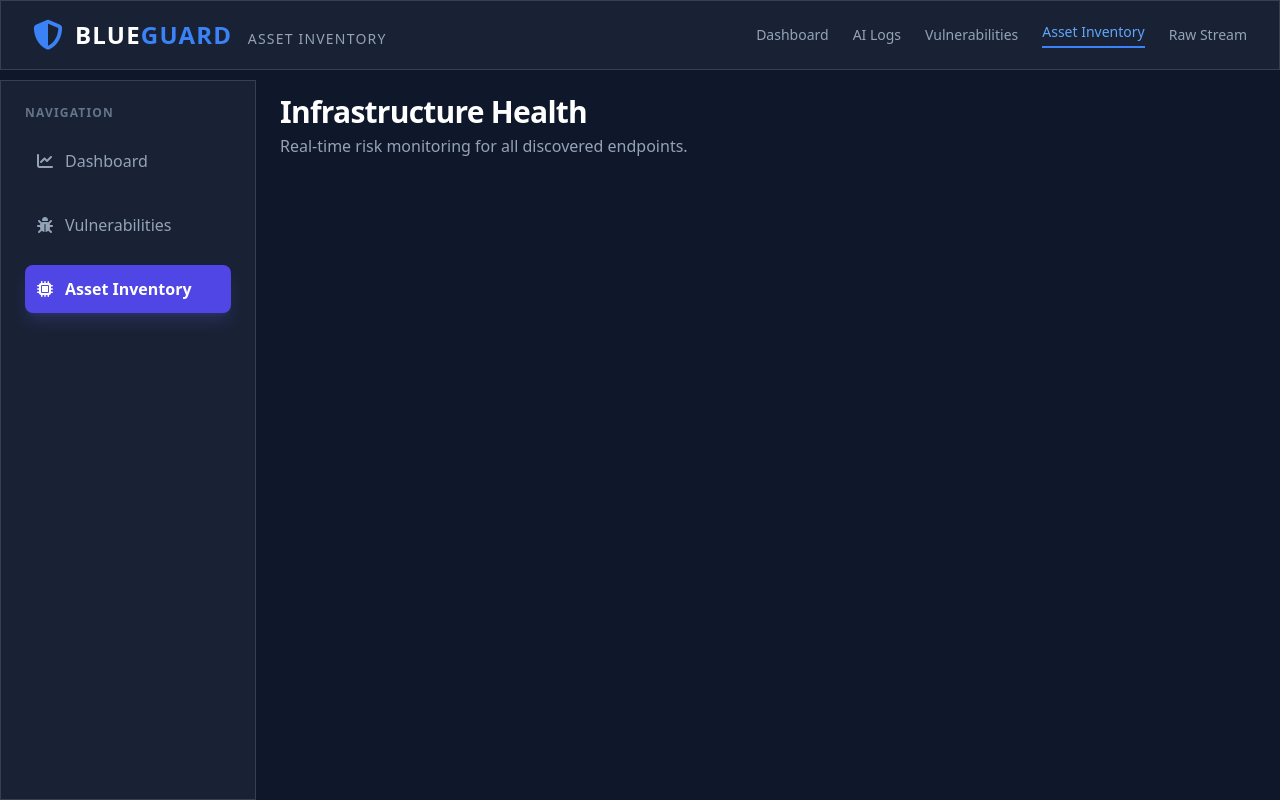
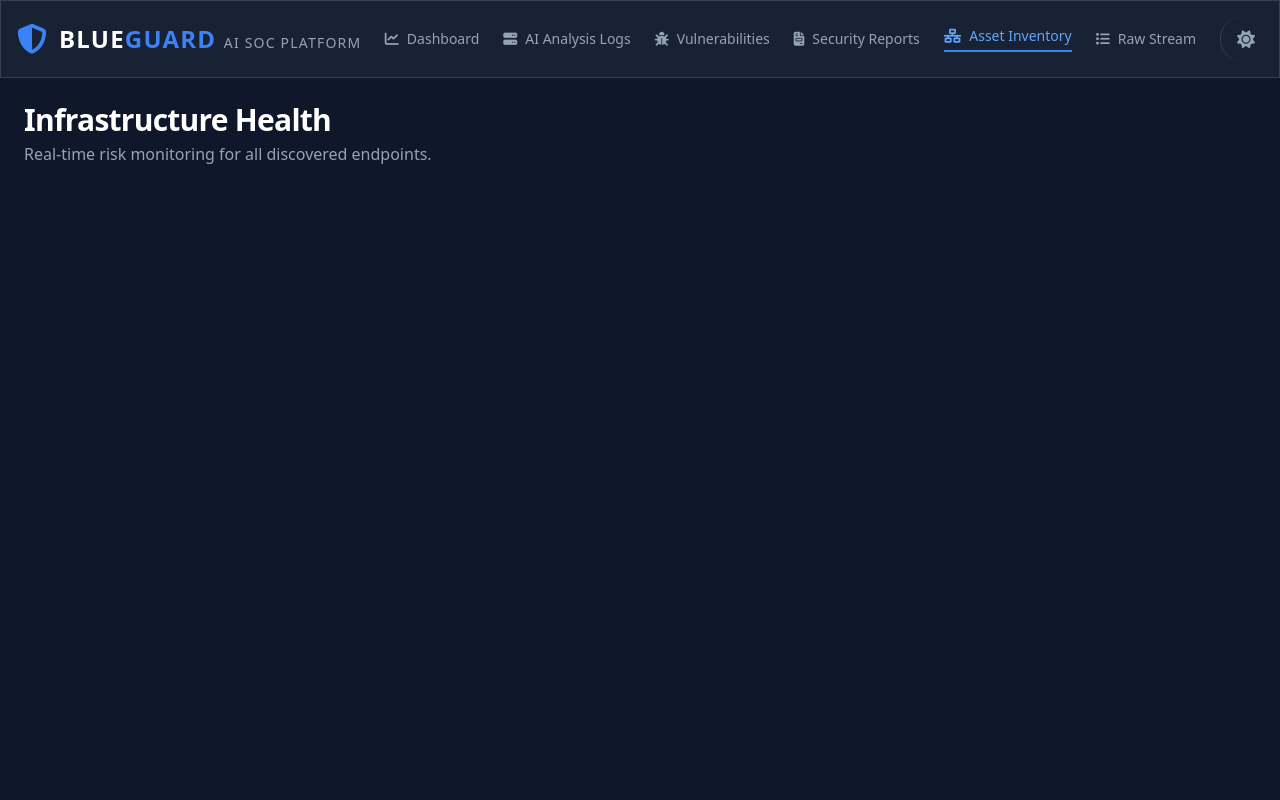
Before and after one commit to DigitechHarsh/BlueGuard, a Flask app: page /agents in a window 1280 px wide. Run offline with Flask 3, Linux system fonts and the light colour scheme; data that the repository does not hold is empty; some libraries are stand-ins or nearby versions.

Commit message:
Final SOC updates: Synced Top Navigation, Fixed Asset Inventory Logic & UI

```diff
--- a/app.py
+++ b/app.py
@@ -127,7 +127,7 @@ def vulnerabilities():
     asset_filter = request.args.get("asset", "All")
     sev_filter = request.args.get("severity", "All")
     page = int(request.args.get("page", 1))
-    limit = 20
+    limit = 15
 
     # If NO scan_id, show the GRID of SCANS
     if not scan_id:
@@ -392,14 +392,21 @@ def agents():
 
         # Risk & Health Scoring
         host_query = {"$or": [{"agent.name": hostname}, {"agent_name": hostname}, {"hostname": hostname}]}
-        crit = db.alerts.count_documents({**host_query, "$or": [{"org_risk": "Critical"}, {"severity": "Critical"}]})
-        high = db.alerts.count_documents({**host_query, "$or": [{"org_risk": "High"}, {"severity": "High"}]})
-        med = db.alerts.count_documents({**host_query, "$or": [{"org_risk": "Medium"}, {"severity": "Medium"}]})
 
-        risk = (crit * 25) + (high * 10) + (med * 5)
-        agent_data["health_score"] = max(0, 100 - risk)
+        crit = db.alerts.count_documents({"$and": [host_query, {"$or": [{"org_risk": "Critical"}, {"severity": "Critical"}]}]})
+        high = db.alerts.count_documents({"$and": [host_query, {"$or": [{"org_risk": "High"}, {"severity": "High"}]}]})
+        med = db.alerts.count_documents({"$and": [host_query, {"$or": [{"org_risk": "Medium"}, {"severity": "Medium"}]}]})
+
+        risk_score = (crit * 25) + (high * 10) + (med * 5)
+        agent_data["health_score"] = max(0, 100 - risk_score)
         agent_data["critical_alerts"] = crit
         agent_data["total_alerts"] = db.alerts.count_documents(host_query)
+
+        # Determine Risk Level for UI
+        if crit > 0: agent_data["risk"] = "Critical"
+        elif high > 0: agent_data["risk"] = "High"
+        elif med > 0: agent_data["risk"] = "Medium"
+        else: agent_data["risk"] = "Low"
 
         if agent_data["health_score"] < 40: agent_data["status"] = "Critical"
         elif agent_data["health_score"] < 80: agent_data["status"] = "Warning"
--- a/requirements.txt
+++ b/requirements.txt
@@ -14,3 +14,4 @@ Werkzeug==3.1.5
 openai
 python-dotenv
 pymongo
+gunicorn
--- a/templates/agents.html
+++ b/templates/agents.html
@@ -16,47 +16,32 @@
 </head>
 <body class="min-h-screen flex flex-col font-sans">
 
-    <!-- Navbar -->
+    <!-- Navbar (Synced with Dashboard) -->
     <nav class="glass-panel border-b border-slate-700 p-4 sticky top-0 z-50">
-        <div class="container mx-auto flex justify-between items-center px-4">
+        <div class="container mx-auto flex flex-wrap justify-between items-center gap-y-4 gap-x-2">
             <div class="flex items-center space-x-3">
                 <i class="fa-solid fa-shield-halved text-blue-500 text-3xl"></i>
-                <h1 class="text-2xl font-bold tracking-wider text-white uppercase">BLUE<span class="text-blue-500">GUARD</span>
-                    <span class="text-sm text-slate-400 font-normal ml-2">ASSET INVENTORY</span>
-                </h1>
+                <h1 class="text-2xl font-bold tracking-wider text-white">BLUE<span class="text-blue-500">GUARD</span>
+                    <span class="text-sm text-slate-400 font-normal">AI SOC PLATFORM</span></h1>
             </div>
-            <div class="flex items-center space-x-6 text-sm font-medium">
-                <a href="/" class="text-slate-400 hover:text-white transition">Dashboard</a>
-                <a href="/logs" class="text-slate-400 hover:text-white transition">AI Logs</a>
-                <a href="/vulnerabilities" class="text-slate-400 hover:text-white transition">Vulnerabilities</a>
-                <a href="/agents" class="text-blue-400 border-b-2 border-blue-500 pb-1">Asset Inventory</a>
-                <a href="/alerts" class="text-slate-400 hover:text-white transition">Raw Stream</a>
+
+            <div class="space-x-6 text-sm font-medium flex items-center ml-auto">
+                <a href="/" class="text-slate-400 hover:text-white transition"><i class="fa-solid fa-chart-line mr-2"></i>Dashboard</a>
+                <a href="/logs" class="text-slate-400 hover:text-white transition"><i class="fa-solid fa-server mr-2"></i>AI Analysis Logs</a>
+                <a href="/vulnerabilities" class="text-slate-400 hover:text-white transition"><i class="fa-solid fa-bug mr-2"></i>Vulnerabilities</a>
+                <a href="/reports" class="text-slate-400 hover:text-white transition"><i class="fa-solid fa-file-invoice mr-2"></i>Security Reports</a>
+                <a href="/agents" class="text-blue-400 border-b-2 border-blue-500 pb-1 hover:text-white transition"><i class="fa-solid fa-network-wired mr-2"></i>Asset Inventory</a>
+                <a href="/alerts" class="text-slate-400 hover:text-white transition"><i class="fa-solid fa-list mr-2"></i>Raw Stream</a>
+
+                <button id="themeToggleBtn" class="text-slate-400 hover:text-white transition focus:outline-none p-2 rounded-full hover:bg-slate-800 ml-4 border-l border-slate-700 pl-4" title="Toggle Theme">
+                    <i id="themeIcon" class="fa-solid fa-sun text-lg"></i>
+                </button>
             </div>
         </div>
     </nav>
 
-    <div class="flex flex-1">
-        <!-- Sidebar -->
-        <aside class="w-64 glass-panel border-r border-slate-700 h-[calc(100vh-80px)] sticky top-20 p-6 hidden lg:block">
-            <nav class="space-y-4">
-                <p class="text-xs text-slate-500 font-bold uppercase tracking-widest mb-4">Navigation</p>
-                <a href="/" class="flex items-center space-x-3 p-3 rounded-lg text-slate-400 hover:bg-slate-800 transition">
-                    <i class="fa-solid fa-chart-line"></i>
-                    <span>Dashboard</span>
-                </a>
-                <a href="/vulnerabilities" class="flex items-center space-x-3 p-3 rounded-lg text-slate-400 hover:bg-slate-800 transition">
-                    <i class="fa-solid fa-bug"></i>
-                    <span>Vulnerabilities</span>
-                </a>
-                <a href="/agents" class="flex items-center space-x-3 p-3 rounded-lg bg-indigo-600 text-white shadow-lg shadow-indigo-500/20">
-                    <i class="fa-solid fa-microchip"></i>
-                    <span class="font-bold">Asset Inventory</span>
-                </a>
-            </nav>
-        </aside>
-
-        <!-- Main Content -->
-        <main class="flex-grow p-6">
+    <!-- Main Content -->
+    <main class="container mx-auto p-6 flex-grow">
             <div class="flex justify-between items-center mb-8">
                 <div>
                     <h2 class="text-3xl font-bold text-white tracking-tight">Infrastructure Health</h2>
@@ -112,7 +97,11 @@
                             </div>
                             <div class="bg-slate-900/50 p-2 rounded-lg text-center">
                                 <p class="text-[9px] text-slate-500 uppercase font-bold">Risk Level</p>
-                                <p class="text-lg font-bold {% if agent.risk == 'Critical' %}text-red-500{% else %}text-emerald-500{% endif %}">
+                                <p class="text-lg font-bold
+                                    {% if agent.risk == 'Critical' %} text-red-500
+                                    {% elif agent.risk == 'High' %} text-orange-500
+                                    {% elif agent.risk == 'Medium' %} text-yellow-500
+                                    {% else %} text-emerald-500 {% endif %}">
                                     {{ agent.risk }}
                                 </p>
                             </div>
@@ -122,7 +111,6 @@
                 {% endfor %}
             </div>
         </main>
-    </div>
 
     <script>
         if (localStorage.getItem('theme') === 'light') document.body.classList.add('light-mode');
```
Also changed, not shown: templates/alerts.html (+22 -12 lines), templates/index.html (+4 -4 lines), templates/logs.html (+4 -4 lines), templates/reports.html (+28 -11 lines), templates/vulnerabilities.html (+36 -6 lines).
